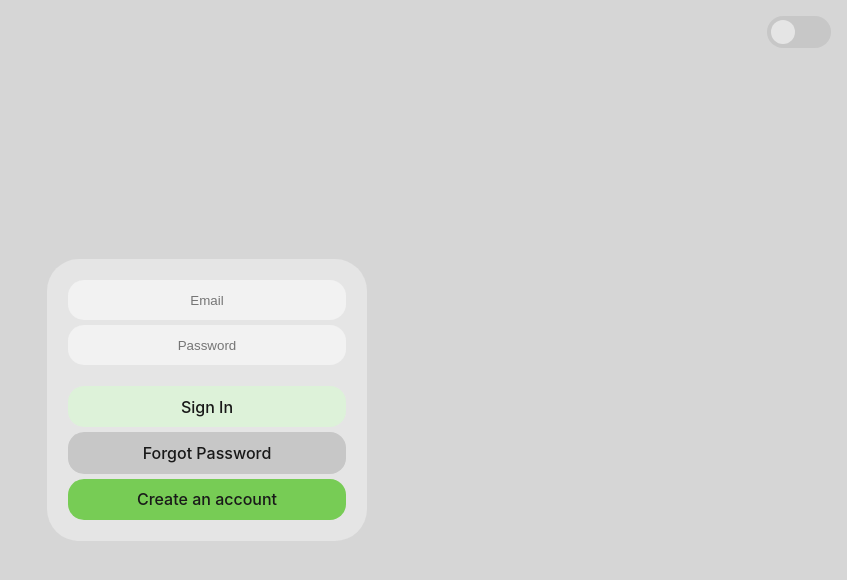
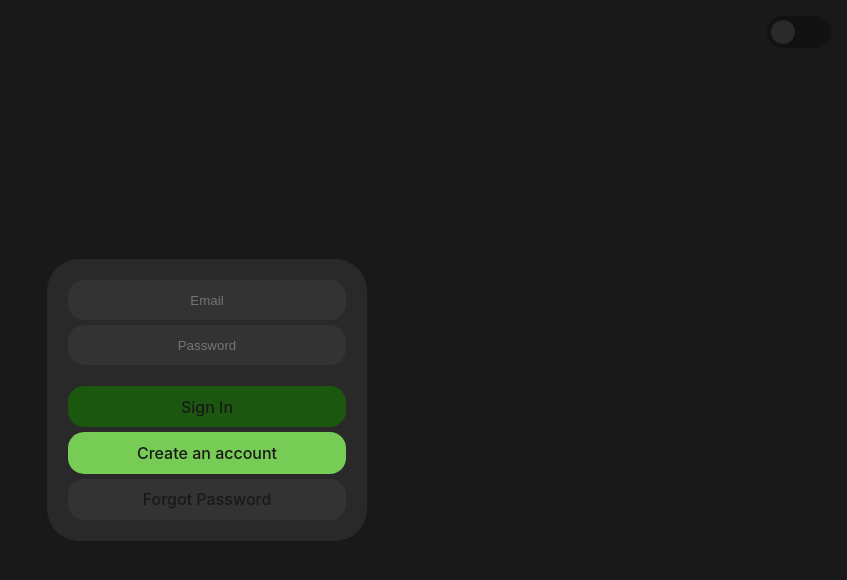
Before and after one commit to julian-castro1/myKeyGuru, a React (Vite) app: page / in a window 1280 px wide. Shown: the top 580 px of the page, without its empty margins (433-1280 px from the left). Built offline with nearby package versions, Linux system fonts and the light colour scheme; no server answers.

Commit message:
fixed theme colors

```diff
--- a/src/pages/Login.jsx
+++ b/src/pages/Login.jsx
@@ -52,10 +52,10 @@ function Login({theme}) {
             ) : (
                 <ButtonContainer textColor={theme.text} color={theme.secondary} onClick={signIn}>Sign In</ButtonContainer>
             )}
-            <ButtonContainer textColor={theme.text} color={theme.back4} onClick={resetPassword}>Forgot Password</ButtonContainer>
             <ButtonContainer textColor={theme.text} color={theme.primary} onClick={() => setIsSignUp(!isSignUp)}>
                 {isSignUp ? 'Already have an account? Sign In' : 'Create an account'}
             </ButtonContainer>
+            <ButtonContainer textColor={theme.text} color={theme.back1} onClick={resetPassword}>Forgot Password</ButtonContainer>
         </LoginContainer>
     </PageContainer>
   );
--- a/src/themes.jsx
+++ b/src/themes.jsx
@@ -5,24 +5,24 @@ export const themes = {
         current: 'dark',
         text: '#191919',
         primary: '#77CC55',
-        secondary: '#DDF2D9',
+        secondary: '#1B570F',
         tertiary: '#F07575',
         accent: '#7087C5',
-        back4: '#C7C7C7',
-        back3: '#D6D6D6',
-        back2: '#E5E5E5',
-        back1: '#F2F2F2',
+        back4: '#121212',
+        back3: '#191919',
+        back2: '#292929',
+        back1: '#333333',
     },
     light:{
         current: 'light',
         text: '#E5E5E5',
         primary: '#77CC55',
-        secondary: '#1B570F',
+        secondary: '#4E8A42',
         tertiary: '#F07575',
         accent: '#3E5389',
-        back4: '#121212',
-        back3: '#191919',
-        back2: '#292929',
-        back1: '#333333',
+        back4: '#C7C7C7',
+        back3: '#D6D6D6',
+        back2: '#E5E5E5',
+        back1: '#F2F2F2',
     }
 }
```
